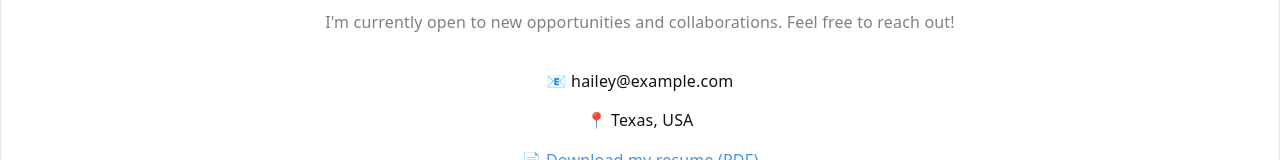
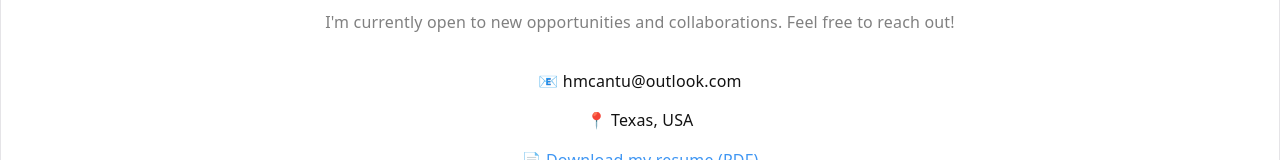
Before and after one commit to hmcantu/portfolio, a React (Vite) app: page / in a window 1280 px wide. Shown: the part 1842-2002 px from the top of the page. Built offline with nearby package versions, Linux system fonts and the light colour scheme.

Commit message:
Update LinkedIn URL to direct profile link

```diff
--- a/src/data/profile.ts
+++ b/src/data/profile.ts
@@ -5,9 +5,9 @@ export const profile: Profile = {
   title: "Full-Stack Software Engineer",
   blurb:
     "I build responsive, accessible, and user-centric web applications using modern web technologies.",
-  email: "hailey@example.com",
+  email: "hmcantu@outlook.com",
   githubUrl: "https://github.com/hmcantu",
-  linkedinUrl: "#",
+  linkedinUrl: "https://www.linkedin.com/in/hailey-cantu",
   locationUrl: "https://maps.google.com/?q=Texas",
   locationText: "Texas, USA",
   resume: "/resume.pdf",
```
